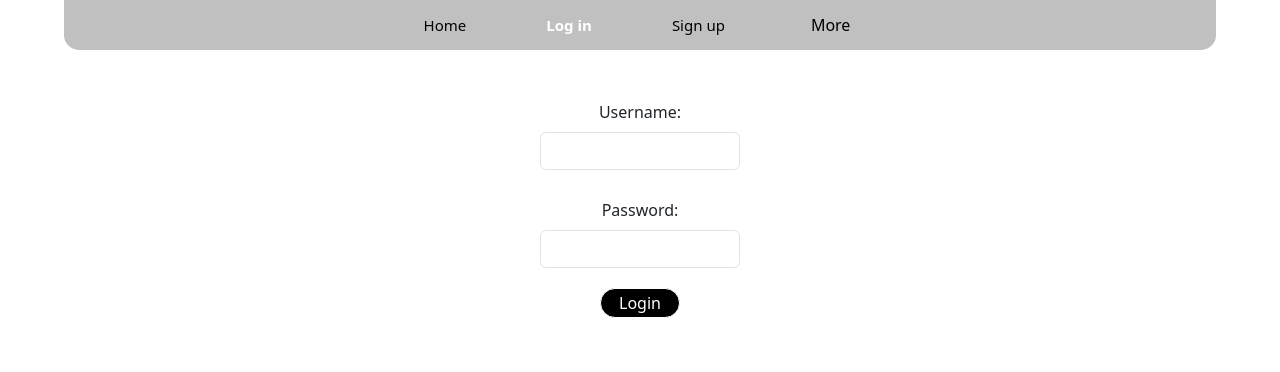
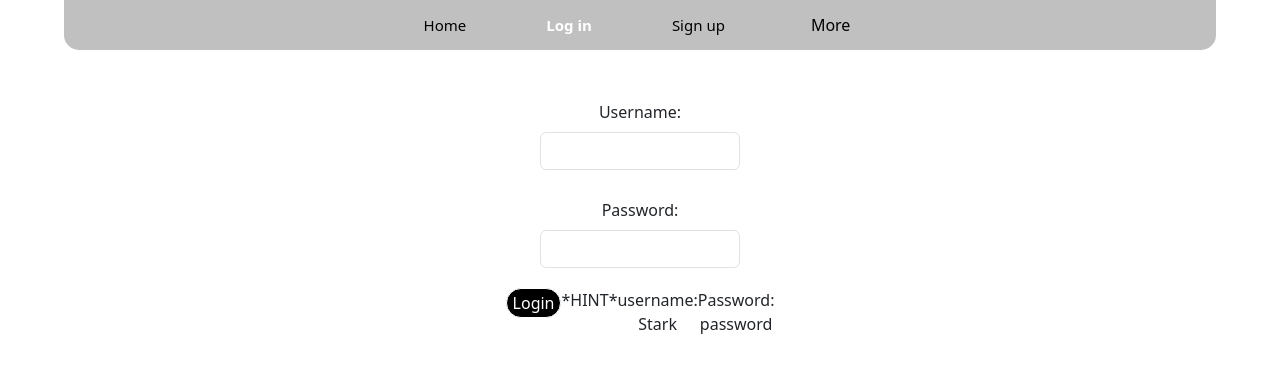
Before and after one commit to jianxunbak/react-front-end-v1, a React (Vite) app: page /login in a window 1280 px wide. Shown: the top 372 px of the page. Built offline with nearby package versions, Linux system fonts and the light colour scheme; no server answers.

Commit message:
added hint

```diff
--- a/src/components/Login.jsx
+++ b/src/components/Login.jsx
@@ -35,6 +35,9 @@ const Login = () => {
           <button className={styles.button} type="submit">
             Login
           </button>
+          <p>*HINT*</p>
+          <p>username: Stark</p>
+          <p>Password: password</p>
         </div>
       </form>
     </div>
```
